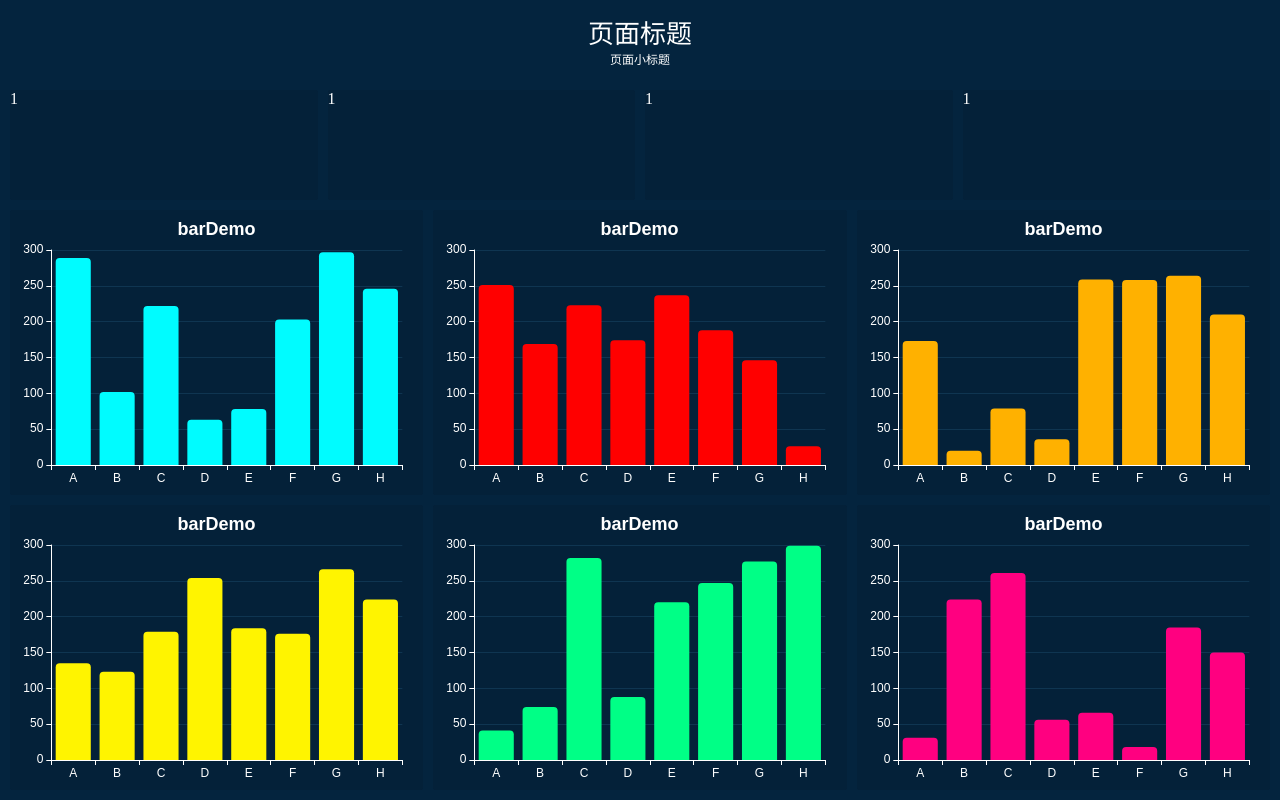
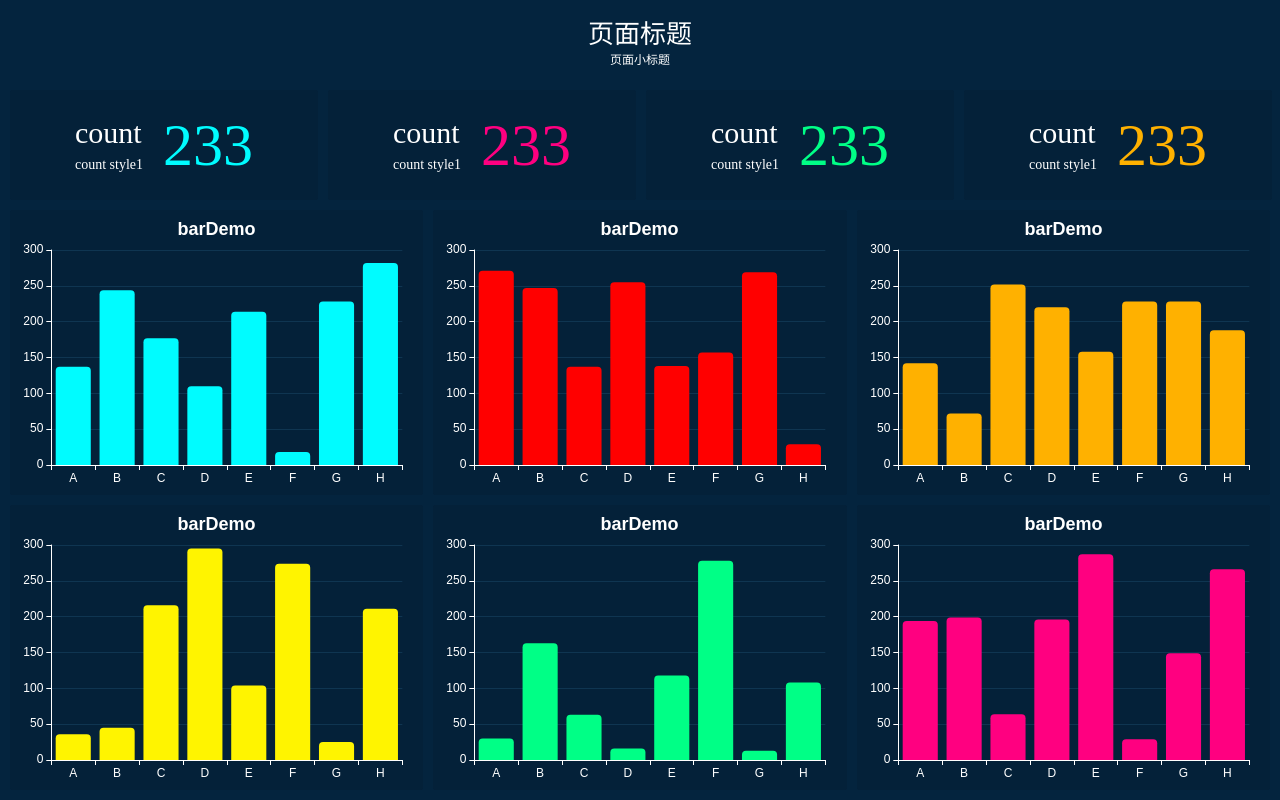
Before and after one commit to FairyEver/wdbc-data-display-system, a Vue app: page /#/screen/demo1 in a window 1280 px wide. Built offline with nearby package versions, Linux system fonts and the light colour scheme.

Commit message:
no message

```diff
--- /dev/null
+++ b/src/components/Charts/Count/Style1/index.vue
@@ -0,0 +1,92 @@
+<template>
+  <div :style="style" class="chart-count-style-1">
+    <div class="title-group">
+      <p class="title">{{titleText}}</p>
+      <p class="sub-title">{{subTitleText}}</p>
+    </div>
+    <div class="num-group" :style="styleNumGroup">
+      233
+    </div>
+  </div>
+</template>
+
+<script>
+import mixin from '@/components/Charts/mixin.js'
+export default {
+  mixins: [
+    mixin
+  ],
+  data () {
+    return {
+      // 宽高
+      height: 0,
+      width: 0,
+      // 定时器
+      intervalObj: null
+    }
+  },
+  computed: {
+    style () {
+      return {
+        height: `${this.height}px`,
+        width: `${this.width}px`
+      }
+    },
+    styleNumGroup () {
+      return {
+        color: this.itemColor
+      }
+    }
+  },
+  mounted () {
+    this.$emit('mounted')
+  },
+  methods: {
+    // 请求数据 这个函数最后应该返回接口的数据
+    getData () {
+      return new Promise(async (resolve, reject) => {
+        const res = await this.$http.post(this.url, {
+          type: 2,
+          ...this.ajaxData
+        })
+        resolve(res.data.list)
+      })
+    },
+    // 初始化
+    init ({height, width}) {
+      this.updateSize(height, width)
+        .then(async () => {
+          console.log('Hello')
+        })
+    }
+  }
+}
+</script>
+
+<style lang="scss" scoped>
+.chart-count-style-1 {
+  display: flex;
+  justify-content: center;
+  align-items: center;
+  .title-group {
+    margin-right: 20px;
+    .title {
+      margin: 0px;
+      padding: 0px;
+      font-size: 30px;
+      line-height: 30px;
+      margin-bottom: 10px;
+    }
+    .sub-title {
+      margin: 0px;
+      padding: 0px;
+      font-size: 14px;
+      line-height: 14px;
+    }
+  }
+  .num-group {
+    font-size: 60px;
+    line-height: 60px;
+  }
+}
+</style>
--- a/src/components/Charts/mixin.js
+++ b/src/components/Charts/mixin.js
@@ -6,6 +6,11 @@ export default {
       type: String,
       required: false,
       default: 'Chart'
+    },
+    subTitleText: {
+      type: String,
+      required: false,
+      default: 'subTitleText'
     },
     // 接口地址
     url: {
--- a/src/components/Charts/register.js
+++ b/src/components/Charts/register.js
@@ -1,3 +1,5 @@
 import Vue from 'vue'
 
 Vue.component('ChartBarBase', resolve => { require(['@/components/Charts/Bar/Base/index.vue'], resolve) })
+
+Vue.component('ChartCountStyle1', resolve => { require(['@/components/Charts/Count/Style1/index.vue'], resolve) })
--- a/src/page/screen/demo1/index.vue
+++ b/src/page/screen/demo1/index.vue
@@ -6,10 +6,18 @@
     </div>
     <!-- TOP -->
     <div class="flex-item flex-group row" style="height: 120px; padding: 5px;">
-      <div ref="box1" class="flex-item grow hov" style="margin: 5px;">1</div>
-      <div ref="box2" class="flex-item grow hov" style="margin: 5px;">1</div>
-      <div ref="box3" class="flex-item grow hov" style="margin: 5px;">1</div>
-      <div ref="box4" class="flex-item grow hov" style="margin: 5px;">1</div>
+      <div ref="box1" class="flex-item grow hov" style="margin: 5px;">
+        <ChartCountStyle1 ref="box1chart" v-bind="setting.box1chart" @mounted="handleChartMounted"></ChartCountStyle1>
+      </div>
+      <div ref="box2" class="flex-item grow hov" style="margin: 5px;">
+        <ChartCountStyle1 ref="box2chart" v-bind="setting.box2chart" @mounted="handleChartMounted"></ChartCountStyle1>
+      </div>
+      <div ref="box3" class="flex-item grow hov" style="margin: 5px;">
+        <ChartCountStyle1 ref="box3chart" v-bind="setting.box3chart" @mounted="handleChartMounted"></ChartCountStyle1>
+      </div>
+      <div ref="box4" class="flex-item grow hov" style="margin: 5px;">
+        <ChartCountStyle1 ref="box4chart" v-bind="setting.box4chart" @mounted="handleChartMounted"></ChartCountStyle1>
+      </div>
     </div>
     <div class="flex-item grow flex-group row" style="padding: 5px; margin-top: -10px;">
       <div class="flex-item grow flex-group col">
@@ -46,8 +54,44 @@ export default {
     return {
       boxs: [],
       mountedChartNum: 0,
-      needMountedChartNum: 6,
+      needMountedChartNum: 10,
       setting: {
+        box1chart: {
+          titleText: 'count',
+          subTitleText: 'count style1',
+          itemColor: this.$color.cyan,
+          url: 'x.mock',
+          ajaxData: {
+            name: 'name'
+          }
+        },
+        box2chart: {
+          titleText: 'count',
+          subTitleText: 'count style1',
+          itemColor: this.$color.pink,
+          url: 'x.mock',
+          ajaxData: {
+            name: 'name'
+          }
+        },
+        box3chart: {
+          titleText: 'count',
+          subTitleText: 'count style1',
+          itemColor: this.$color.green,
+          url: 'x.mock',
+          ajaxData: {
+            name: 'name'
+          }
+        },
+        box4chart: {
+          titleText: 'count',
+          subTitleText: 'count style1',
+          itemColor: this.$color.orange,
+          url: 'x.mock',
+          ajaxData: {
+            name: 'name'
+          }
+        },
         box5chart: {
           titleText: 'barDemo',
           itemColor: this.$color.cyan,
```
